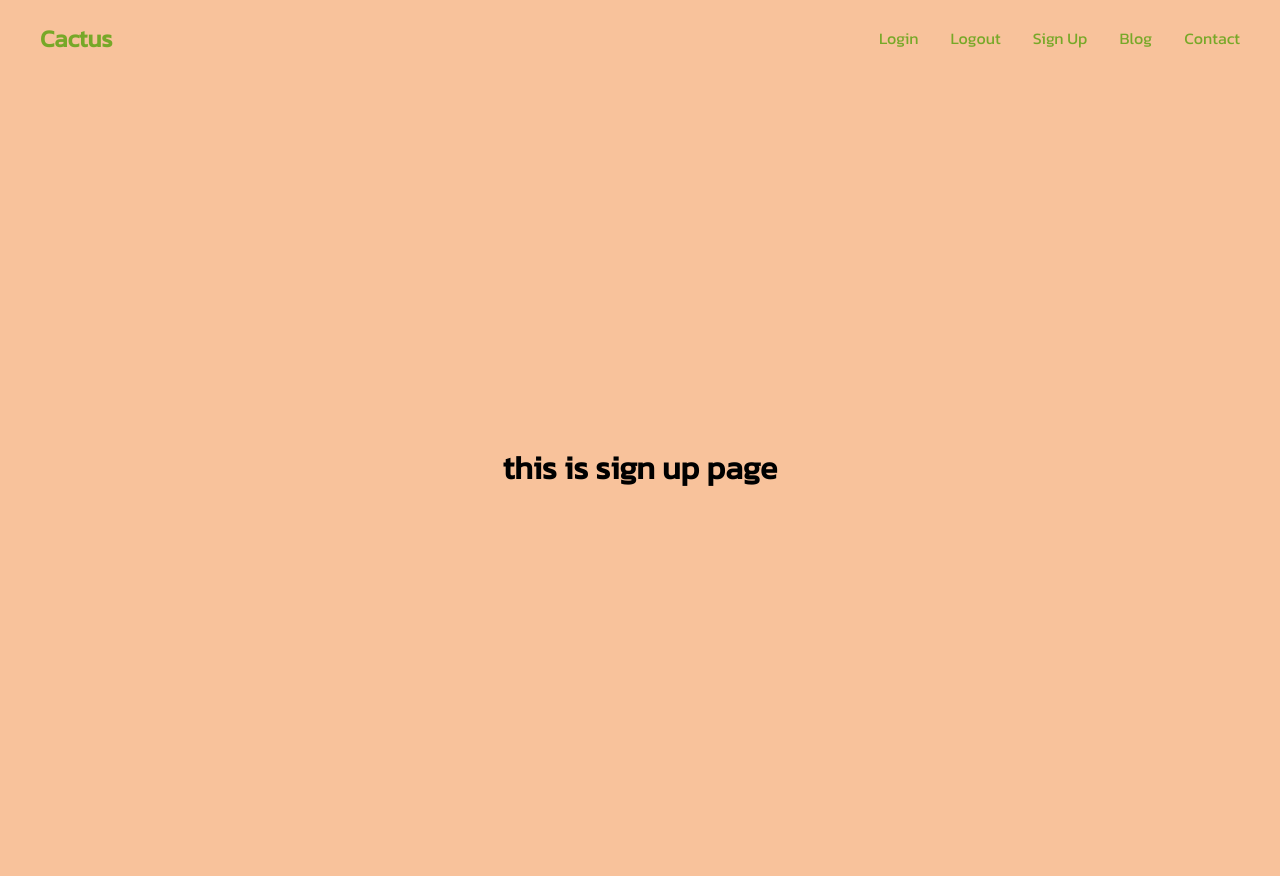
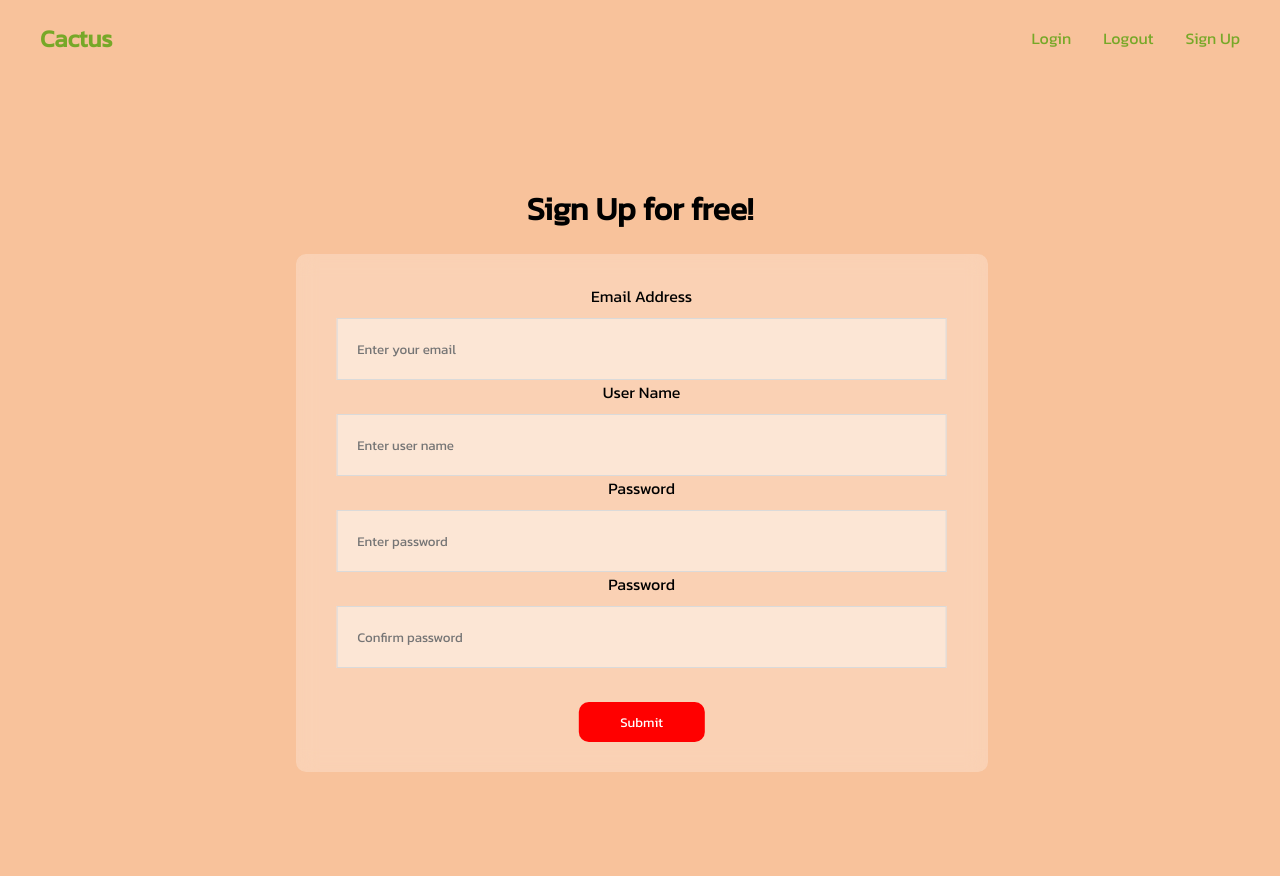
Before and after one commit to nananatalia/anime-website, a Flask app: page /sign-up in a window 1280 px wide. Run offline with Flask 3, Linux system fonts and the light colour scheme.

Commit message:
update on sign-up

```diff
--- a/website/authentication.py
+++ b/website/authentication.py
@@ -1,21 +1,23 @@
 # storing roots for the website
 
-from flask import Blueprint, render_template
+from flask import Blueprint, render_template, request
 
 
 # define that this file is a blueprint of application
 # setting up a blueprint
 authentication = Blueprint("authentication", __name__)
 
-@authentication.route("/login")
+@authentication.route("/login", methods=["GET", "POST"])
 def login():
-    return render_template("login.html")
+    # data = request.form
+    # print(data) printuje w dict dane from (hasło, username)
+    return render_template("login.html", text="Testing...")
 
 @authentication.route("/logout")
 def logout():
     return "<p>Logout</p>"
 
-@authentication.route("/sign-up")
+@authentication.route("/sign-up", methods=["GET", "POST"])
 def sign_up():
     return render_template("sign_up.html")
 
--- a/website/static/css/style.css
+++ b/website/static/css/style.css
@@ -133,3 +133,44 @@ header {
         margin-top: 1rem;
     }
 }
+
+
+form {
+    background: rgba(255, 255, 255, 0.25);
+    backdrop-filter: blur(10px);
+    width: 50%;
+    border: 1px 0 1px 1px solid black;
+    border-radius: 10px;
+    margin-left: 55%;
+    transform: translateX(-50%);
+    padding: 30px;
+}
+
+form input {
+    transition:0.1s;
+    outline: none;
+    border: 1px solid rgb(218, 218, 218);
+    width: 90%;
+    margin-left: 50%;
+    transform: translateX(-50%);
+    padding: 20px;
+    margin-top: 10px;
+    background: rgba(255, 255, 255, 0.442);
+  }
+
+form button {
+    width: 20%;
+    color: white;
+    background-color: red;
+    border: none;
+    padding: 10px;
+    margin-left: 20%;
+    transform: translateX(-50%);
+    margin-top: 10px;
+    border-radius: 10px;
+    cursor: pointer;
+}
+
+form button:hover {
+    background-color: rgb(187, 22, 22);
+}
--- a/website/templates/base.html
+++ b/website/templates/base.html
@@ -49,8 +49,6 @@
                     <li><a id="login" href="/login">Login</a></li>
                     <li><a id="logout" href="/logout">Logout</a></li>
                     <li><a id="signUp" href="/sign-up">Sign Up</a></li>
-                    <li><a href="#">Blog</a></li>
-                    <li><a href="#">Contact</a></li>
                 </ul>
                 <div class="menu"><i class="fa-solid fa-bars"></i></div>
             </div>
@@ -59,8 +57,6 @@
                     <li><a id="login" href="/login">Login</a></li>
                     <li><a id="logout" href="/logout">Logout</a></li>
                     <li><a id="signUp" href="/sign-up">Sign Up</a></li>
-                    <li><a href="#">Blog</a></li>
-                    <li><a href="#">Contact</a></li>
                 </ul>
             </div>
         </div>
--- a/website/templates/sign_up.html
+++ b/website/templates/sign_up.html
@@ -1,4 +1,45 @@
 {% extends "base.html" %}
 {% block title %}Sign Up{% endblock %} {% block content %}
-<h1>this is sign up page</h1>
+<h1 align="center">Sign Up for free!</h1>
+<form method="POST">
+
+    <div class="form-group">
+        <label for="email">Email Address</label>
+        <input
+            type="email"
+            class="form-control"
+            id="email"
+            name="email"
+            placeholder="Enter your email">
+    </div>
+    <div class="form-group">
+        <label for="userName">User Name</label>
+        <input
+            type="text"
+            class="form-control"
+            id="userNamre"
+            name="userName"
+            placeholder="Enter user name">
+    </div>
+    <div class="form-group">
+        <label for="password1">Password</label>
+        <input
+            type="password1"
+            class="form-control"
+            id="password1"
+            name="password1"
+            placeholder="Enter password">
+    </div>
+    <div class="form-group">
+        <label for="password2">Password</label>
+        <input
+            type="password2"
+            class="form-control"
+            id="password2"
+            name="password2"
+            placeholder="Confirm password">
+    </div>
+    <br />
+    <button type="submit" class="btn1">Submit</button>
+</form>
 {% endblock %}
```
Also changed, not shown: website/templates/login.html (+24 -0 lines).
